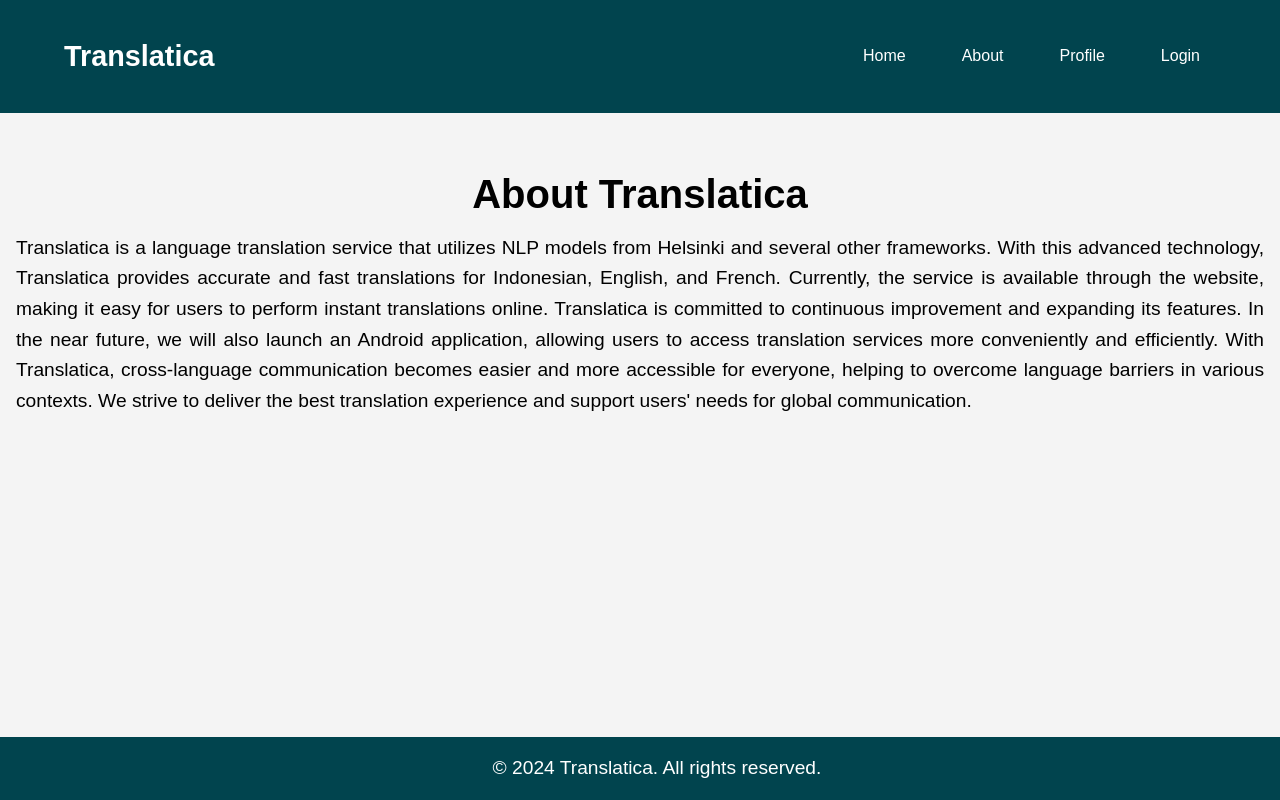
After one commit to gigarazkiarianda/translatica, a Flask app: page /about in a window 1280 px wide. The commit adds this page. Run offline with Flask 3, Linux system fonts and the light colour scheme.

Commit message:
update about profile login register

```diff
--- a/app/__init__.py
+++ b/app/__init__.py
@@ -1,9 +1,10 @@
 from flask import Flask
+from .routes import main
 
 def create_app():
     app = Flask(__name__)
 
-    from .routes import main
-    app.register_blueprint(main)
+
+    app.register_blueprint(main, url_prefix='/')
 
     return app
--- a/app/routes.py
+++ b/app/routes.py
@@ -8,6 +8,32 @@ main = Blueprint('main', __name__)
 def index():
     return render_template('index.html')
 
+@main.route('/about')
+def about():
+    return render_template('about/about.html')
+
+@main.route('/profile')
+def profile():
+    user = {
+        'username': 'JohnDoe',
+        'email': 'john@example.com'
+    }
+    return render_template('profile/profile.html', user=user)
+
+@main.route('/login', methods=['GET', 'POST'])
+def login():
+    if request.method == 'POST':
+        # Handle login logic
+        pass
+    return render_template('auth/login.html')
+
+@main.route('/register', methods=['GET', 'POST'])
+def register():
+    if request.method == 'POST':
+        # Handle registration logic
+        pass
+    return render_template('auth/register.html')
+
 @main.route('/translate', methods=['POST'])
 def translate():
     data = request.json
--- a/app/static/css/style.css
+++ b/app/static/css/style.css
@@ -45,6 +45,18 @@ body {
 main {
     padding: 2rem 0;
     text-align: center;
+}
+
+.container > h1 {
+    font-size: 2.5rem;
+    margin-bottom: 1rem;
+}
+
+.container > p {
+    font-size: 1.2rem;
+    line-height: 1.6;
+    max-width: 800px;
+    margin: 0 auto;
 }
 
 form {
@@ -107,6 +119,5 @@ footer {
 }
 
 footer p {
-    padding-left: 500px;
-    padding-right: 250px;
+    padding-left: 50px;
 }
--- /dev/null
+++ b/app/templates/about/about.html
@@ -0,0 +1,124 @@
+<!DOCTYPE html>
+<html lang="en">
+<head>
+    <meta charset="UTF-8">
+    <meta name="viewport" content="width=device-width, initial-scale=1.0">
+    <title>Translatica - About</title>
+    <link rel="stylesheet" href="{{ url_for('static', filename='css/style.css') }}">
+    <style>
+        body {
+            font-family: Arial, sans-serif;
+            margin: 0;
+            padding: 0;
+            box-sizing: border-box;
+            background-color: #f4f4f4;
+        }
+
+        .navbar {
+            background-color: #01444E;
+            color: white;
+            padding: 1rem 0;
+        }
+
+        .container {
+            width: 90%;
+            max-width: 1200px;
+            margin: 0 auto;
+            display: flex;
+            justify-content: space-between;
+            align-items: center;
+        }
+
+        .logo {
+            font-size: 1.8rem;
+            font-weight: bold;
+        }
+
+        .nav-links {
+            list-style: none;
+            display: flex;
+            gap: 1.5rem;
+        }
+
+        .nav-links li a {
+            color: white;
+            text-decoration: none;
+            padding: 0.5rem 1rem;
+        }
+
+        .nav-links li a:hover {
+            background-color: #575757;
+            border-radius: 5px;
+        }
+
+        main {
+            padding: 2rem 0;
+            text-align: center;
+        }
+
+        h1 {
+            font-size: 2.5rem;
+            margin-bottom: 1rem;
+        }
+
+        p {
+            font-size: 1.2rem;
+            line-height: 1.6;
+            max-width: 1400px; /* Adjusted width */
+            margin: 0 auto;
+            padding: 0 1rem;
+            text-align: justify; /* Justified text */
+        }
+
+        footer {
+            background-color: #01444E;
+            color: white;
+            padding: 1rem 0;
+            text-align: center;
+        }
+
+        @media (max-width: 768px) {
+            .nav-links {
+                flex-direction: column;
+                align-items: center;
+            }
+
+            .nav-links li {
+                margin: 0.5rem 0;
+            }
+
+            h1 {
+                font-size: 2rem;
+            }
+
+            p {
+                font-size: 1rem;
+            }
+        }
+    </style>
+</head>
+<body>
+    <nav class="navbar">
+        <div class="container">
+            <h2 class="logo">Translatica</h2>
+            <ul class="nav-links">
+                <li><a href="{{ url_for('main.index') }}">Home</a></li>
+                <li><a href="{{ url_for('main.about') }}">About</a></li>
+                <li><a href="{{ url_for('main.profile') }}">Profile</a></li>
+                <li><a href="{{ url_for('main.login') }}">Login</a></li>
+            </ul>
+        </div>
+    </nav>
+
+    <main>
+        <h1>About Translatica</h1>
+        <p>Translatica is a language translation service that utilizes NLP models from Helsinki and several other frameworks. With this advanced technology, Translatica provides accurate and fast translations for Indonesian, English, and French. Currently, the service is available through the website, making it easy for users to perform instant translations online. Translatica is committed to continuous improvement and expanding its features. In the near future, we will also launch an Android application, allowing users to access translation services more conveniently and efficiently. With Translatica, cross-language communication becomes easier and more accessible for everyone, helping to overcome language barriers in various contexts. We strive to deliver the best translation experience and support users' needs for global communication.</p>
+    </main>
+
+    <footer>
+        <div class="container">
+            <p>&copy; 2024 Translatica. All rights reserved.</p>
+        </div>
+    </footer>
+</body>
+</html>
```
Also changed, not shown: app/templates/auth/login.html (added, +37 -0 lines), app/templates/auth/register.html (added, +38 -0 lines), app/templates/index.html (+4 -4 lines), app/templates/profile/profile.html (added, +41 -0 lines).
